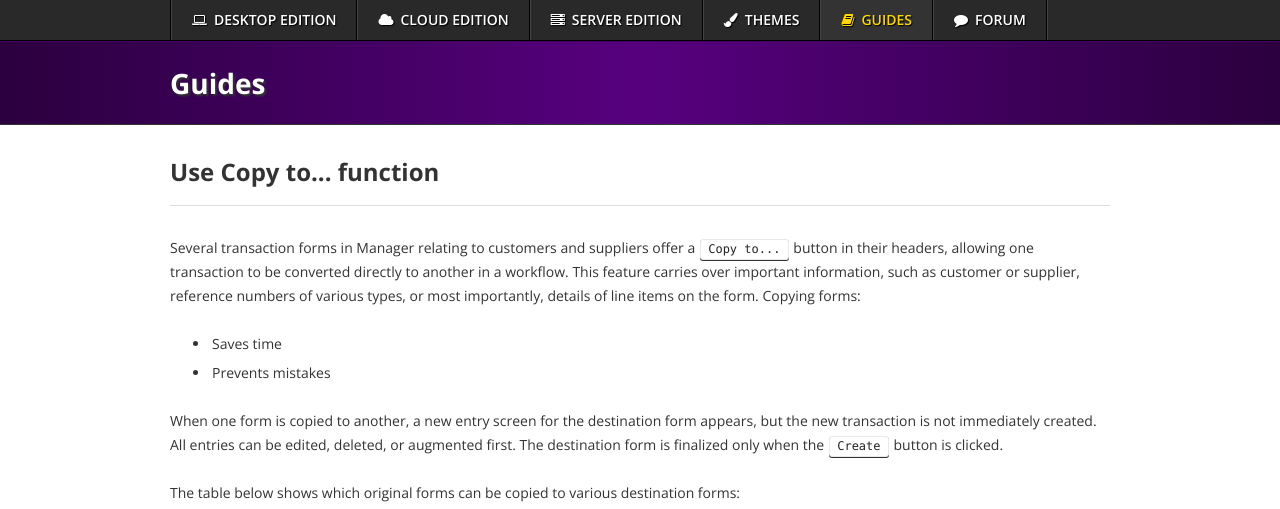
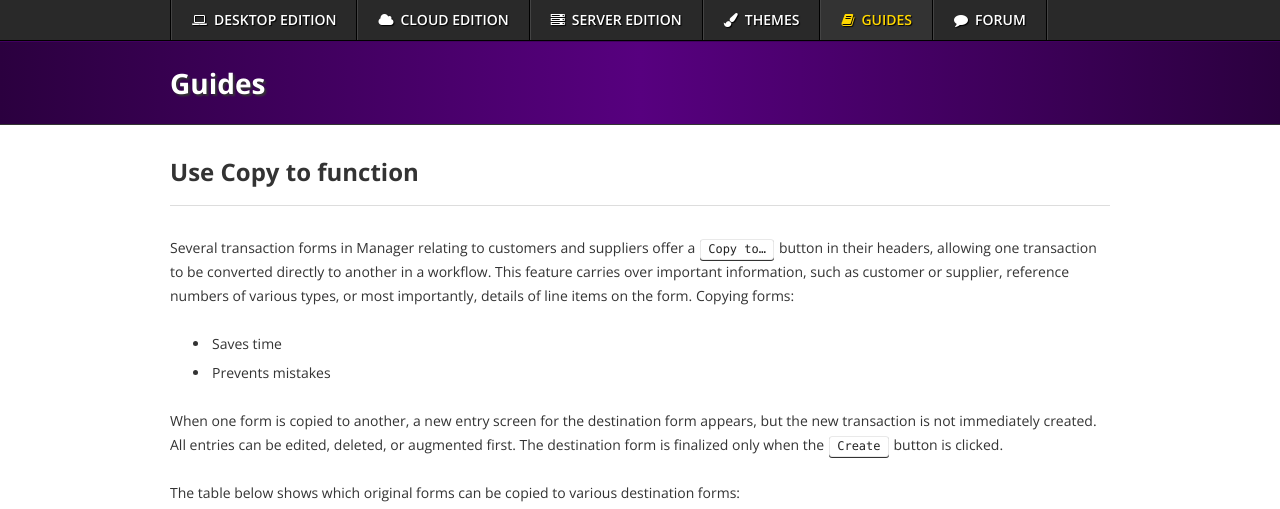
Before and after one commit to 3etechinns/www.manager.io, a Jekyll site: the page built from _guides/7262.html, in a window 1280 px wide, cut to the strip 0-509 px from the top of the page. Built offline with Jekyll 4.4.1, drawn with Linux system fonts in a browser that asks for light colours; nearby versions of some CDN libraries; comment, search, counter and statistics services are not loaded; part of the change alters nothing that is shown; some of the changed text lies outside the part shown.

Commit message:
Guide update

```diff
--- a/_guides/7262.html
+++ b/_guides/7262.html
@@ -1,21 +1,18 @@
 ---
 layout: guide
-title: Use Copy to... function
-tags: credit-notes sales-invoices purchase-invoices sales-orders sales-quotes purchase-orders delivery-notes goods-receipts sales-quote-view sales-order-view credit-note-view sales-invoice-view purchase-invoice-view purchase-order-view delivery-note-view goods-receipt-view
+title: Use Copy to function
+tags: credit-notes sales-invoices purchase-invoices sales-orders sales-quotes purchase-orders delivery-notes goods-receipts debit-notes debit-note-view sales-quote-view sales-order-view credit-note-view sales-invoice-view purchase-invoice-view purchase-order-view delivery-note-view goods-receipt-view
 ---
 {% raw %}
-<p>Several transaction forms in Manager relating to customers and suppliers offer a <kbd>Copy to...</kbd> button in their headers, allowing one transaction to be converted directly to another in a workflow. This feature carries over important information, such as customer or supplier, reference numbers of various types, or most importantly, details of line items on the form. Copying forms:</p>
-
+<p>Several transaction forms in Manager relating to customers and suppliers offer a <kbd>Copy to…</kbd> button in their headers, allowing one transaction to be converted directly to another in a workflow. This feature carries over important information, such as customer or supplier, reference numbers of various types, or most importantly, details of line items on the form. Copying forms:</p>
 <ul>
 <li>Saves time</li>
 <li>Prevents mistakes</li>
 </ul>
-
 <p>When one form is copied to another, a new entry screen for the destination form appears, but the new transaction is not immediately created. All entries can be edited, deleted, or augmented first. The destination form is finalized only when the <kbd>Create</kbd> button is clicked.</p>
-
 <p>The table below shows which original forms can be copied to various destination forms:</p>
-
 <p><img src="https://cdn-business2.discourse.org/uploads/manager1/original/2X/1/15fb72c0e0468fda00507b429e3d55aee530fba3.png"></p>
-
-<table style="background-color: #F2F9FF; border-radius: 10px; margin-bottom: 20px"><tr><td style="font-size: 48px; opacity: 0.25; padding: 20px; padding-top: 15px; padding-right: 0px; vertical-align: top"><i class="fa fa-info-circle"></i></td><td style="padding: 20px"><p><strong>NOTE:</strong> <kbd>Copy to...</kbd> options appear only for tabs that are enabled. If no tabs are enabled except the one for the original form, the <kbd>Copy to...</kbd> button itself will not appear.</p></td></tr></table>
+<table style="background-color: #F2F9FF; border-radius: 10px; margin-bottom: 20px"><tr><td style="font-size: 48px; opacity: 0.25; padding: 20px; padding-top: 15px; padding-right: 0px; vertical-align: top"><i class="fa fa-info-circle"></i></td><td style="padding: 20px">
+<p><strong>NOTE:</strong> <kbd>Copy to…</kbd> options appear only for tabs that are enabled. If no tabs are enabled except the one for the original form, the <kbd>Copy to…</kbd> button itself will not appear.</p>
+</td></tr></table>
 {% endraw %}
```
